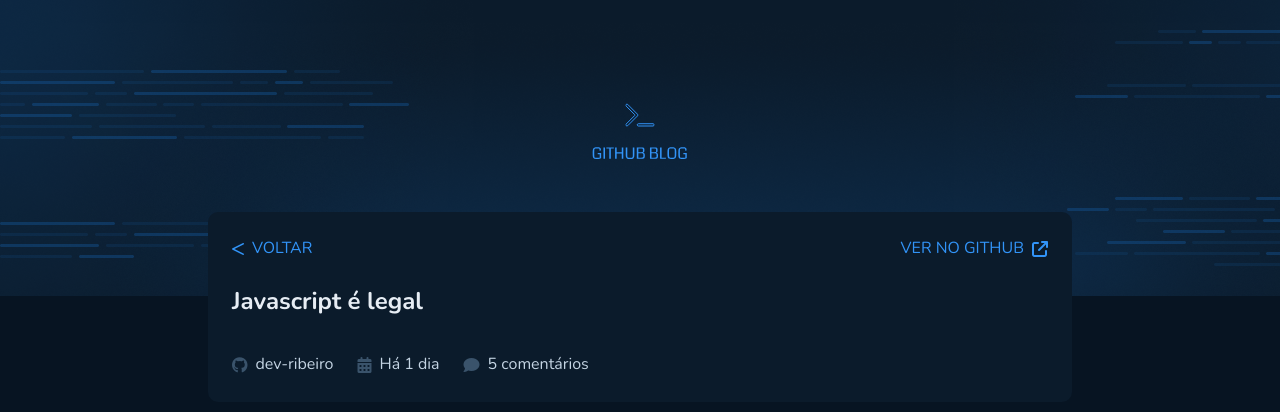
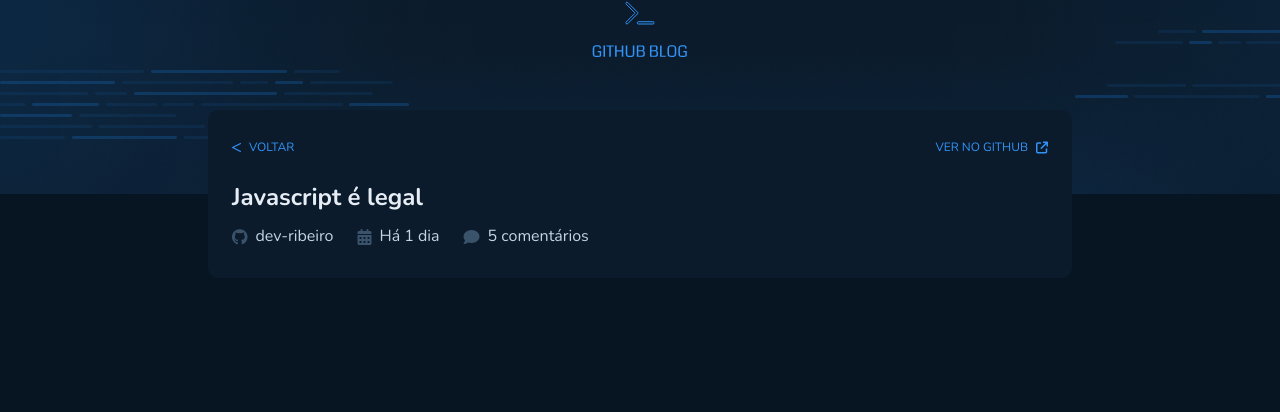
Before and after one commit to dev-ribeiro/ignite-github-blog, a React (Vite) app: page /post in a window 1280 px wide. Shown: the top 412 px of the page. Built offline with nearby package versions, Linux system fonts and the light colour scheme.

Commit message:
fix: adjust spaces in Post Info component

```diff
--- a/src/components/PostInfo/styles.ts
+++ b/src/components/PostInfo/styles.ts
@@ -3,10 +3,9 @@
 
 export const PostHeaderContainer = styled.header`
   width: 100%;
-  height: 18.5rem;
   display: flex;
+  flex-direction: column;
   gap: 2.875rem;
-  flex-direction: column;
   align-items: center;
   justify-content: flex-end;
   background-image: url(${backgroundImage});
@@ -19,16 +18,18 @@
 
 export const PostInformationContainer = styled.div`
   width: 54rem;
+  height: 10.5rem;
   padding: 1.5rem;
-  margin-bottom: -6.625rem;
+  margin-bottom: -5.25rem;
   display: flex;
   flex-direction: column;
-  gap: 1.25rem;
+  justify-content: center;
   background-color: ${(props) => props.theme['blue-800']};
   border-radius: 10px;
 `
 
 export const LinksGithubContainer = styled.div`
+  margin-bottom: 1.25rem;
   display: flex;
   align-items: center;
   justify-content: space-between;
@@ -39,16 +40,18 @@
     display: flex;
     gap: 0.5rem;
     align-items: center;
+    font-size: 12px;
   }
 `
 
 export const PostDetails = styled.div`
   display: flex;
   flex-direction: column;
-  gap: 0.5rem;
+  /* gap: 0.5rem; */
 `
 
 export const PostTitle = styled.h1`
+  margin-bottom: 0.5rem;
   color: ${(props) => props.theme.white};
   font-size: 1.5rem;
 `
@@ -60,7 +63,6 @@
 `
 
 export const IconWrapper = styled.div`
-  margin-top: 1.5rem;
   display: flex;
   gap: 0.5rem;
   align-items: center;
```
